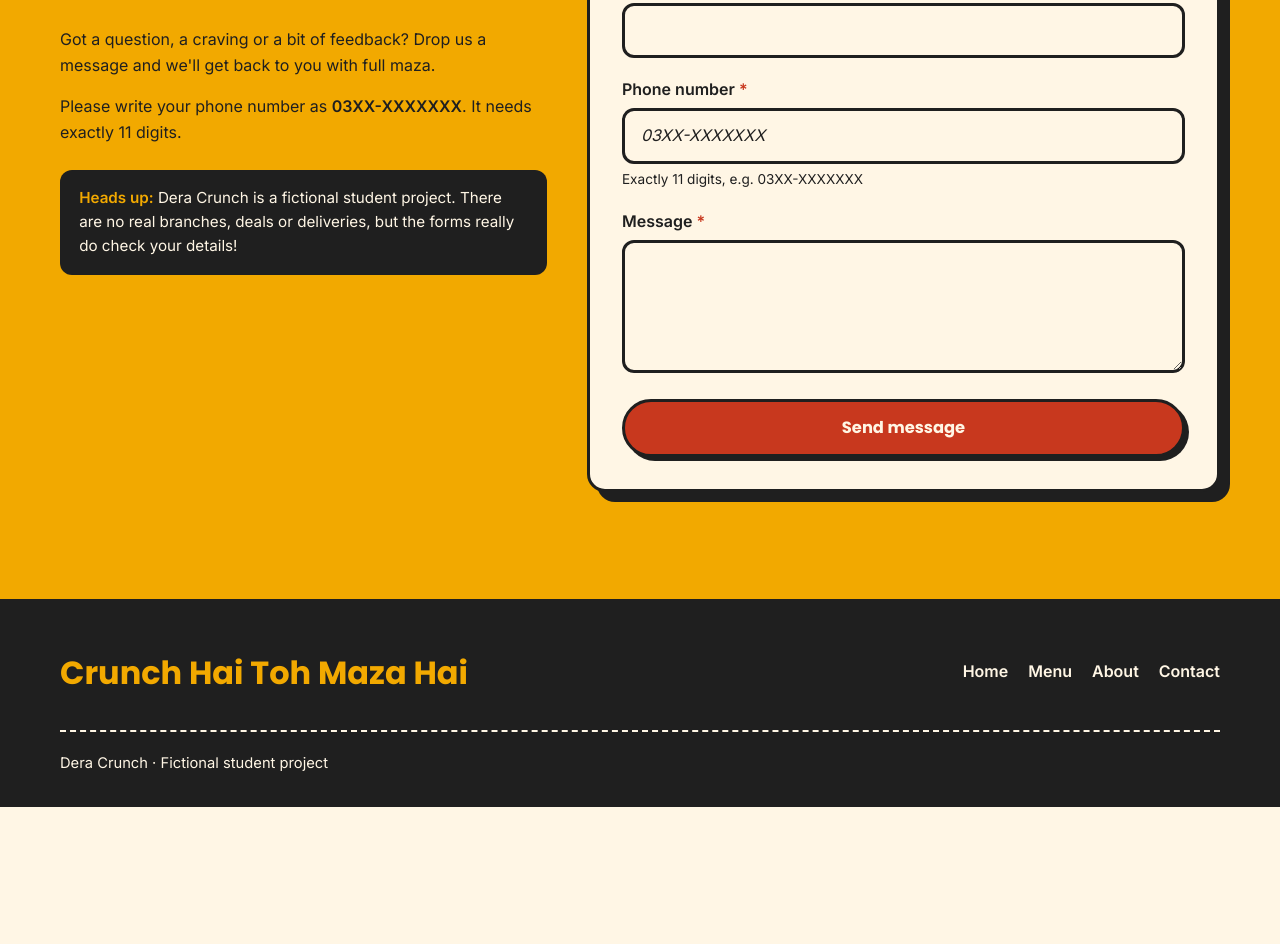
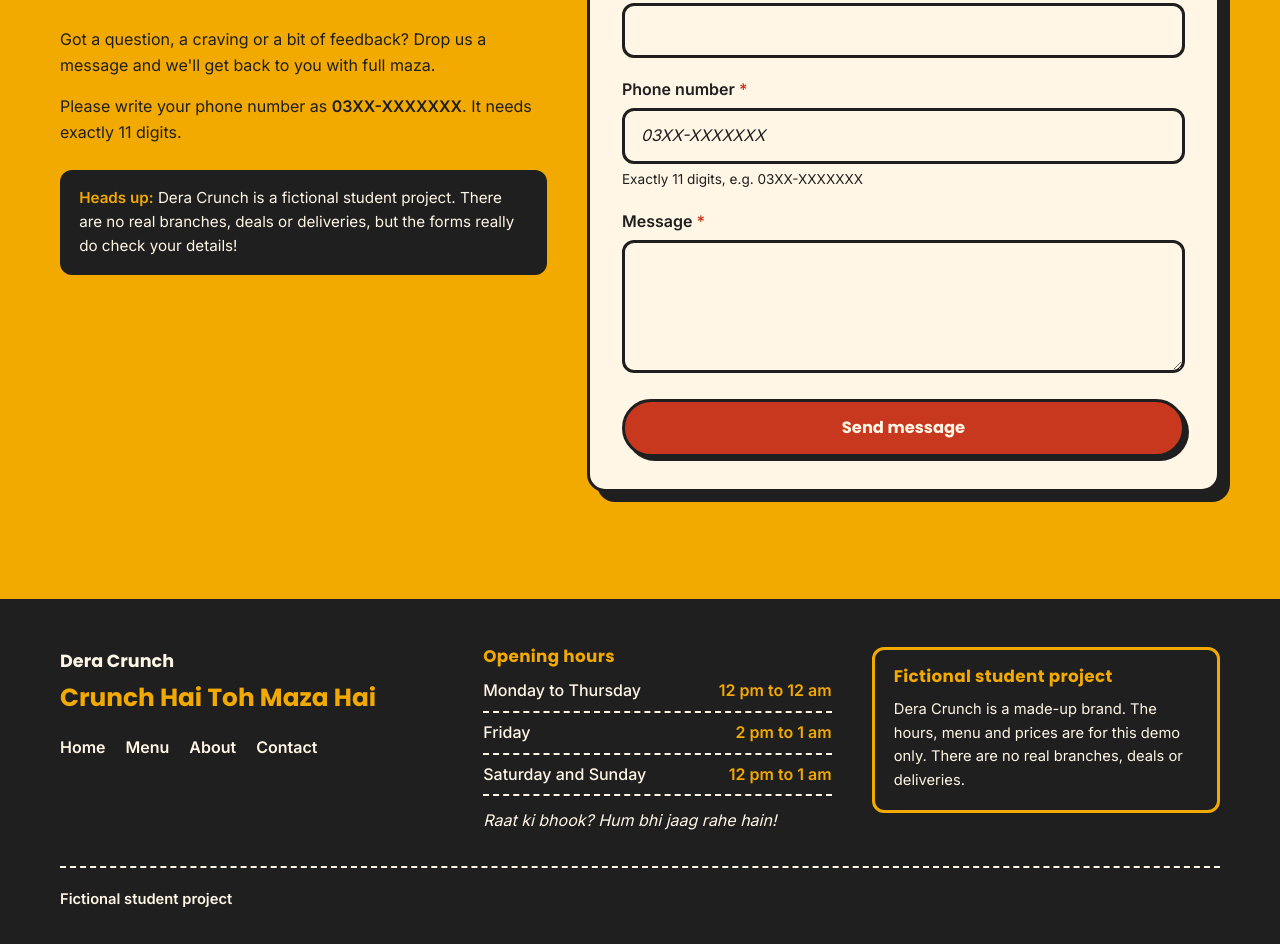
Before and after one commit to taimurfarid49/lab17-26110066, a plain HTML site: page index.html in a window 1280 px wide. Shown: the part 4963-5907 px from the top of the page. Before the commit the page ends 5770 px from the top, so only its background shows below. Drawn offline with Linux system fonts and the light colour scheme.

Commit message:
Add a footer section

```diff
--- a/index.html
+++ b/index.html
@@ -288,7 +288,9 @@
 
   <footer class="site-footer">
     <div class="container">
-      <div class="footer-inner">
+      <div class="footer-grid">
+        <div class="footer-brand">
+          <p class="footer-name">Dera Crunch</p>
           <p class="footer-tagline">Crunch Hai Toh Maza Hai</p>
           <nav class="footer-nav" aria-label="Footer">
             <a href="index.html">Home</a>
@@ -297,7 +299,23 @@
             <a href="index.html#contact">Contact</a>
           </nav>
         </div>
-      <p class="footer-bottom">Dera Crunch · Fictional student project</p>
+
+        <section class="footer-hours" aria-labelledby="hours-title">
+          <h2 id="hours-title">Opening hours</h2>
+          <dl class="hours-list">
+            <div><dt>Monday to Thursday</dt><dd>12 pm to 12 am</dd></div>
+            <div><dt>Friday</dt><dd>2 pm to 1 am</dd></div>
+            <div><dt>Saturday and Sunday</dt><dd>12 pm to 1 am</dd></div>
+          </dl>
+          <p class="hours-note">Raat ki bhook? Hum bhi jaag rahe hain!</p>
+        </section>
+
+        <section class="footer-fiction" aria-labelledby="fiction-title">
+          <h2 id="fiction-title">Fictional student project</h2>
+          <p>Dera Crunch is a made-up brand. The hours, menu and prices are for this demo only. There are no real branches, deals or deliveries.</p>
+        </section>
+      </div>
+      <p class="footer-bottom">Fictional student project</p>
     </div>
   </footer>
 
--- a/styles.css
+++ b/styles.css
@@ -1729,3 +1729,53 @@ textarea.input { min-height: 120px; resize: vertical; }
 
 /* Home hero headline is a longer Roman Urdu line, so it is sized to fit a 360px phone */
 .hero:not(.page-hero) h1 { font-size: clamp(2.5rem, 10vw, 5.8rem); }
+
+/* ---------- Footer: brand, opening hours, fictional note ---------- */
+.footer-grid {
+  display: grid;
+  grid-template-columns: 1.1fr 1fr 1fr;
+  gap: 2rem 2.5rem;
+  align-items: start;
+}
+.footer-name {
+  font-family: var(--font-head);
+  font-weight: 700;
+  font-size: 1.1rem;
+  color: var(--cream);
+}
+.footer-brand .footer-tagline { margin: .2rem 0 1.1rem; }
+.footer-hours h2,
+.footer-fiction h2 {
+  margin-bottom: .8rem;
+  font-size: 1.05rem;
+  color: var(--mustard);
+  letter-spacing: .02em;
+}
+.hours-list { margin: 0; display: grid; gap: .45rem; }
+.hours-list div {
+  display: flex;
+  justify-content: space-between;
+  gap: 1rem;
+  padding-bottom: .45rem;
+  border-bottom: 2px dashed var(--cream);
+}
+.hours-list dt { font-weight: 500; }
+.hours-list dd { margin: 0; font-weight: 600; white-space: nowrap; color: var(--mustard); }
+.hours-note { margin-top: .75rem; font-style: italic; }
+.footer-fiction {
+  padding: 1.1rem 1.2rem;
+  border: 3px solid var(--mustard);
+  border-radius: var(--radius-sm);
+}
+.footer-fiction p { font-size: .92rem; }
+.footer-bottom { font-weight: 600; }
+
+@media (max-width: 960px) {
+  .footer-grid { grid-template-columns: 1fr 1fr; }
+  .footer-fiction { grid-column: 1 / -1; }
+}
+@media (max-width: 720px) {
+  .footer-grid { grid-template-columns: 1fr; }
+}
+
+.footer-brand .footer-tagline { font-size: clamp(1.3rem, 2.2vw, 1.55rem); }
```
Also changed, not shown: about.html (+20 -2 lines). Lines whose indentation alone changed are shown as unchanged.
